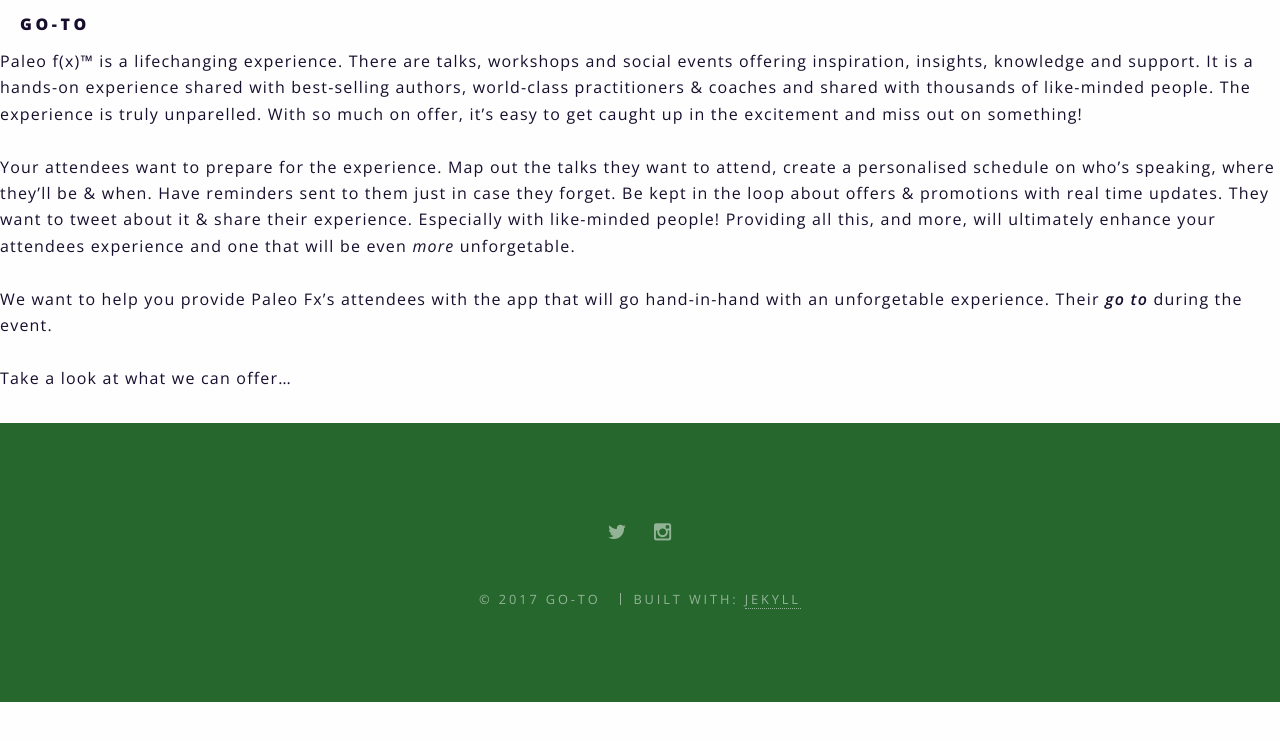
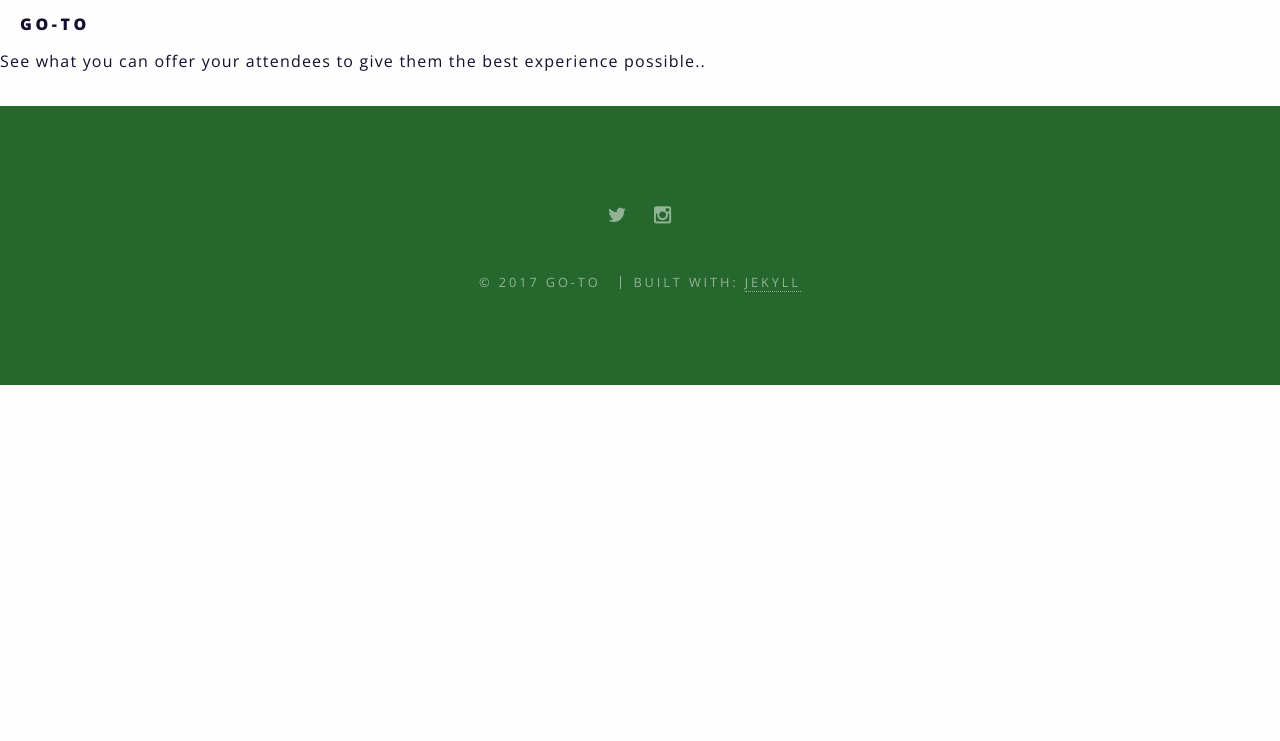
Before and after one commit to iamrobj/event_app_paleo_mag, a Jekyll site: the page built from _posts/sections/2016-06-23-main-section.markdown, in a window 1280 px wide. Shown: the top 741 px of the page. Built offline with Jekyll 4.4.1, drawn with Linux system fonts in a browser that asks for light colours; our own code applies the rules of GitHub Pages for plain Markdown files.

Commit message:
Updated to PaleoMag

```diff
--- a/_config.yml
+++ b/_config.yml
@@ -19,7 +19,7 @@
 first_published: 2017 # if migrating another site, the year of your first publish
 email: rob+gotoevnt@iamrobj.com
 baseurl:
-url: "http://paleofx.gotoevnt.com/" # the base hostname & protocol for your site
+url: "http://paleomagexpo.gotoevnt.com/" # the base hostname & protocol for your site
 social:
   twitter: http://twitter.com/gotoevnt
   instagram: http://instagram.com/gotoevnt
--- a/_posts/sections/2016-06-23-main-section.markdown
+++ b/_posts/sections/2016-06-23-main-section.markdown
@@ -1,10 +1,8 @@
 ---
-title:      "The app PaleoFx Deserves"
+title:      "The app the very first Paleo Magazine Expo Deserves"
 date:       2017-06-24
 image: "section_1.jpg"
 tags: [main-section]
 ---
 
-Paleo f(x)™ is a lifechanging experience. There are talks, workshops and social events offering inspiration, insights, knowledge and support. It is a hands-on experience shared with best-selling authors, world-class practitioners & coaches and shared with thousands of like-minded people. The experience is truly unparelled. With so much on offer, it's easy to get caught up in the excitement and miss out on something!<br><br>
-Your attendees want to prepare for the experience. Map out the talks they want to attend, create a personalised schedule on who's speaking, where they'll be & when. Have reminders sent to them just in case they forget. Be kept in the loop about offers & promotions with real time updates. They want to tweet about it & share their experience. Especially with like-minded people! Providing all this, and more, will ultimately enhance your attendees experience and one that will be even <i>more</i> unforgetable.<br><br>We want to help you provide Paleo Fx's attendees with the app that will go hand-in-hand with an unforgetable experience. Their <i><b>go to</b></i>  during the event.<br><br>
-Take a look at what we can offer...
+See what you can offer your attendees to give them the best experience possible..
--- a/_posts/sections/2016-06-29-section-6.markdown
+++ b/_posts/sections/2016-06-29-section-6.markdown
@@ -5,4 +5,4 @@
 tags: [section]
 ---
 
-And not forgetting the people behind the magic, with the aim of maximising event ROI and ultimately improving the attendee’s experience, we will provide vital analytics and essential transparancy that will truly optimise Paleo f(x)’s value.
+And not forgetting the people behind the magic, with the aim of maximising event ROI and ultimately improving the attendee’s experience, we will provide vital analytics and essential transparancy that will truly optimise the Expo’s value.
```
Also changed, not shown: images/banner.jpg, images/section/section_1.jpg, images/section/section_2.jpg, images/section/section_3.jpg, images/section/section_4.jpg, images/section/section_6.jpg.
